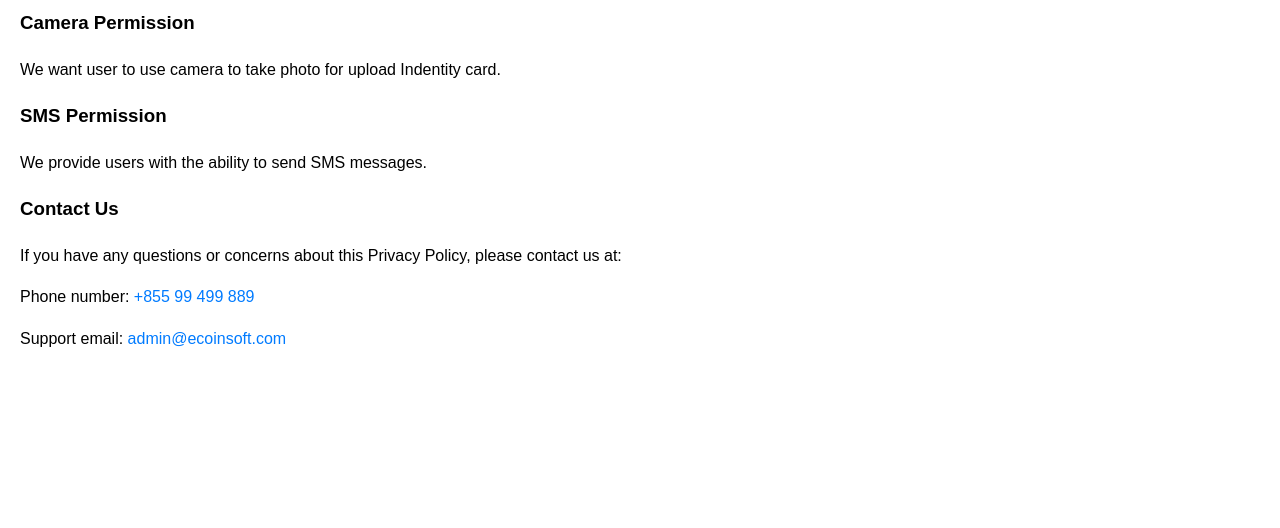
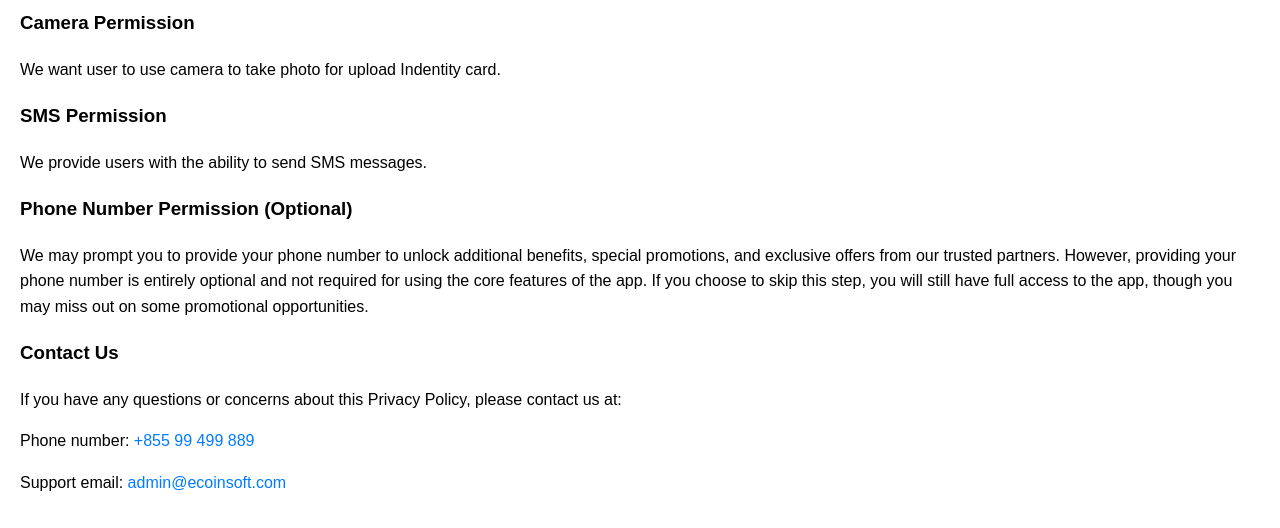
Before and after one commit to simkosal/Camlife-Policy, a plain HTML site: page index.html in a window 1280 px wide. Shown: the part 86-614 px from the top of the page. Drawn offline with Linux system fonts and the light colour scheme.

Commit message:
udpated policy

```diff
--- a/index.html
+++ b/index.html
@@ -29,6 +29,8 @@
     <p>We want user to use camera to take photo for upload Indentity card.</p>
     <h3>SMS Permission</h2>
     <p>We provide users with the ability to send SMS messages.</p>
+    <h3>Phone Number Permission (Optional)</h2>
+    <p>We may prompt you to provide your phone number to unlock additional benefits, special promotions, and exclusive offers from our trusted partners. However, providing your phone number is entirely optional and not required for using the core features of the app. If you choose to skip this step, you will still have full access to the app, though you may miss out on some promotional opportunities.</p>
 
     <h3>Contact Us</h2>
     <p>If you have any questions or concerns about this Privacy Policy, please contact us at:</p>
```
